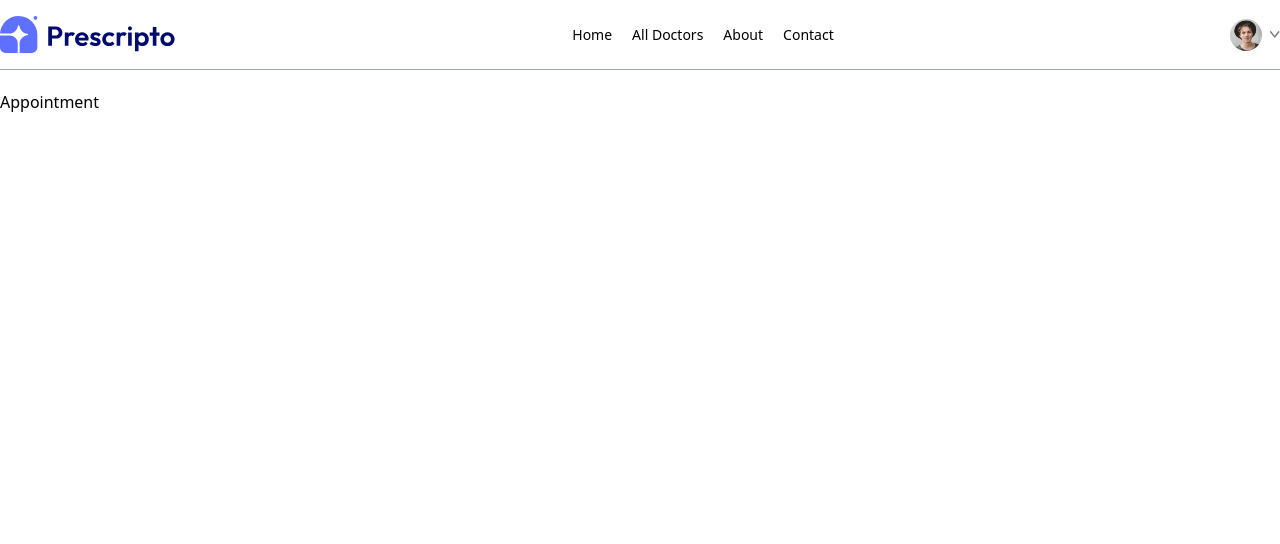
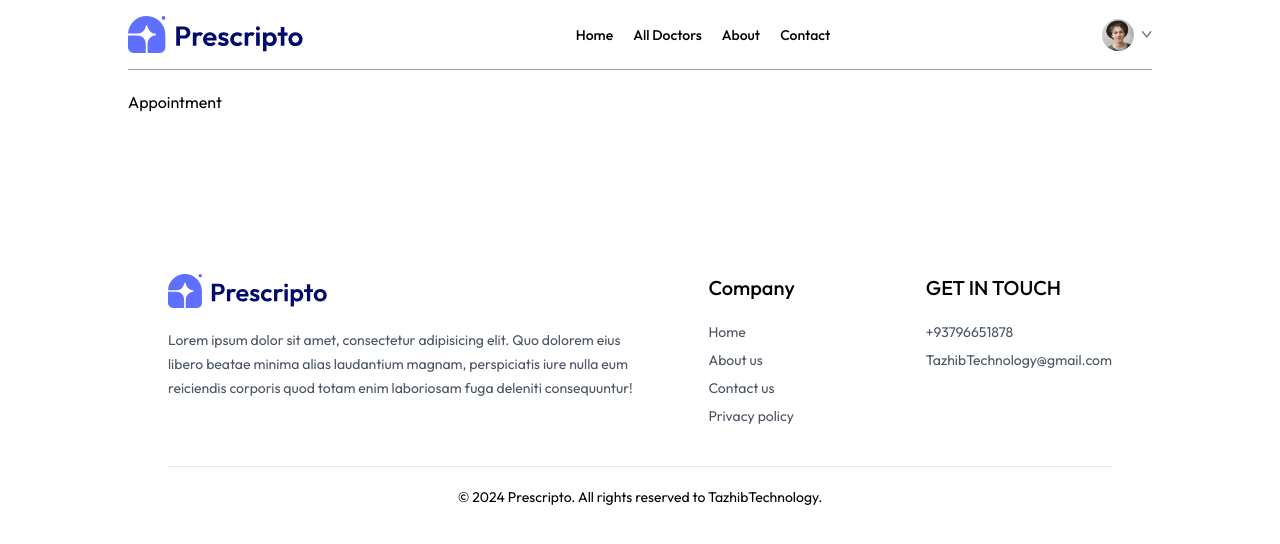
Before and after one commit to TazhibTechnology/Doctor-Appointment-Booking-Website, a React (Vite) app in the folder frontend/: page /appointment/1 in a window 1280 px wide. Shown: the top 544 px of the page. Built offline with nearby package versions, Linux system fonts and the light colour scheme.

Commit message:
Finished all ui of Home Page

```diff
--- a/frontend/src/App.jsx
+++ b/frontend/src/App.jsx
@@ -8,11 +8,12 @@
 import Appointment from './pages/Appointment';
 import MyProfile from './pages/MyProfile';
 import Navbar from './components/navbar'
+import Footer from './components/Footer';
 
 
 const App = () => {
   return (
-    <div>
+    <div className='mx-4 sm:mx-[10%]'>
       <Navbar/>
       <Routes>
         <Route path='/' element={<Home/>}></Route>
@@ -25,6 +26,7 @@
         <Route path='/my_appointments' element={<MyAppointments/>}></Route>
         <Route path='/appointment/:docID' element={<Appointment/>}></Route>
       </Routes>
+      <Footer/>
     </div>
   )
 }
--- /dev/null
+++ b/frontend/src/components/Footer.jsx
@@ -0,0 +1,47 @@
+import { assets } from "../assets/assets_frontend/assets";
+
+const Footer = () => {
+  return (
+    <div className='md:mx-10'>
+      <div className='flex flex-col sm:grid grid-cols-[3fr_1fr_1fr] gap-14 my-10 mt-40 text-sm'>
+        {/* Left Section */}
+        <div>
+          <img className='mb-5 w-40' src={assets.logo} alt='' />
+          <p className='w-full md:w2/3 text-gray-600 leading-6'>
+            Lorem ipsum dolor sit amet, consectetur adipisicing elit. Quo
+            dolorem eius libero beatae minima alias laudantium magnam,
+            perspiciatis iure nulla eum reiciendis corporis quod totam enim
+            laboriosam fuga deleniti consequuntur!
+          </p>
+        </div>
+
+        {/* Center Section */}
+        <div>
+          <p className="text-xl font-medium mb-5">Company</p>
+          <ul className="flex flex-col gap-2 text-gray-600">
+            <li>Home</li>
+            <li>About us</li>
+            <li>Contact us</li>
+            <li>Privacy policy</li>
+          </ul>
+        </div>
+
+        {/* Right Section */}
+        <div >
+          <p className="text-xl font-medium mb-5">GET IN TOUCH</p>
+          <ul className="flex flex-col gap-2 text-gray-600">
+            <li>+93796651878</li>
+            <li>TazhibTechnology@gmail.com</li>
+          </ul>
+        </div>
+      </div>
+      {/* Copy Right Text */}
+      <div>
+        <hr />
+        <p className="py-5 text-sm text-center">&copy; 2024 Prescripto. All rights reserved to TazhibTechnology.</p>
+      </div>
+    </div>
+  );
+};
+
+export default Footer;
--- a/frontend/src/index.css
+++ b/frontend/src/index.css
@@ -1,7 +1,13 @@
+@import url('https://fonts.googleapis.com/css2?family=Comfortaa:wght@300..700&family=Outfit:wght@100..900&family=Poppins:ital,wght@0,100;0,200;0,300;0,400;0,500;0,600;0,700;0,800;0,900;1,100;1,200;1,300;1,400;1,500;1,600;1,700;1,800;1,900&display=swap');
+
 @tailwind base;
 @tailwind components;
 @tailwind utilities;
 
+
+*{
+  font-family: Outfit;
+}
 .active hr {
   @apply block;
 }
```
